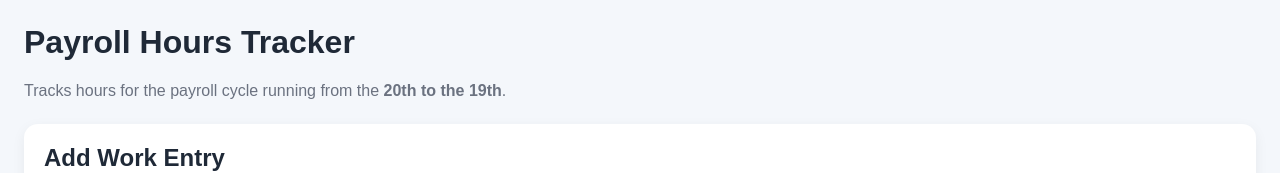
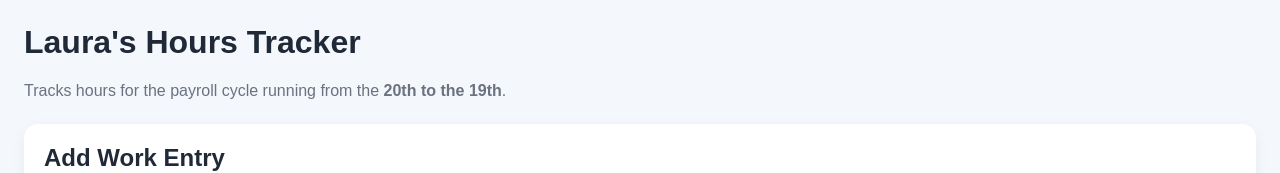
Before and after one commit to lloydgreen80/lauras-hours, a plain HTML site: page index.html in a window 1280 px wide. Shown: the top 173 px of the page. Drawn offline with nearby package versions, Linux system fonts and the light colour scheme.

Commit message:
Update index.html

```diff
--- a/index.html
+++ b/index.html
@@ -329,7 +329,7 @@
 </head>
 <body>
   <div class="container">
-    <h1>Payroll Hours Tracker</h1>
+    <h1>Laura's Hours Tracker</h1>
     <div class="subtitle">
       Tracks hours for the payroll cycle running from the <strong>20th to the 19th</strong>.
     </div>
```
